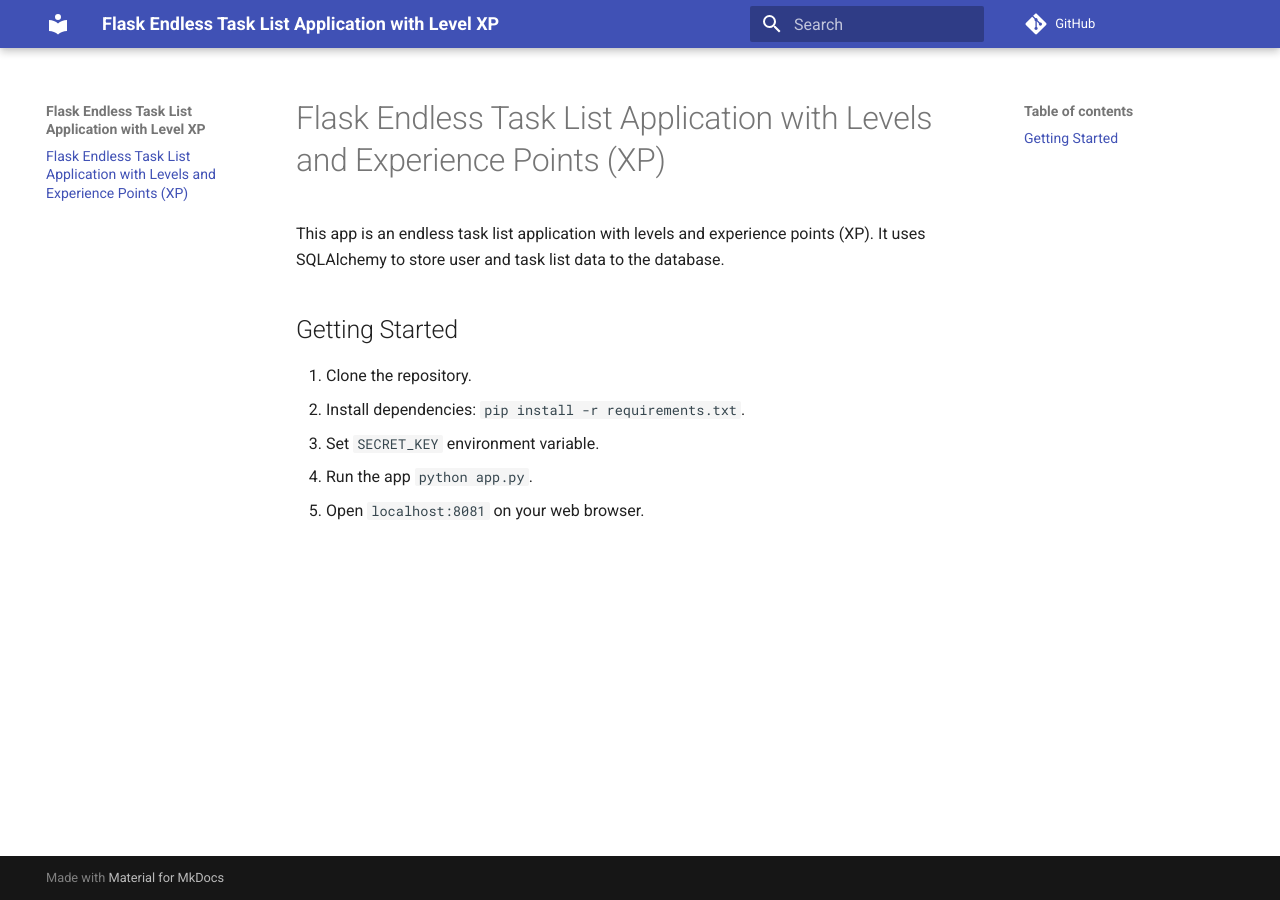
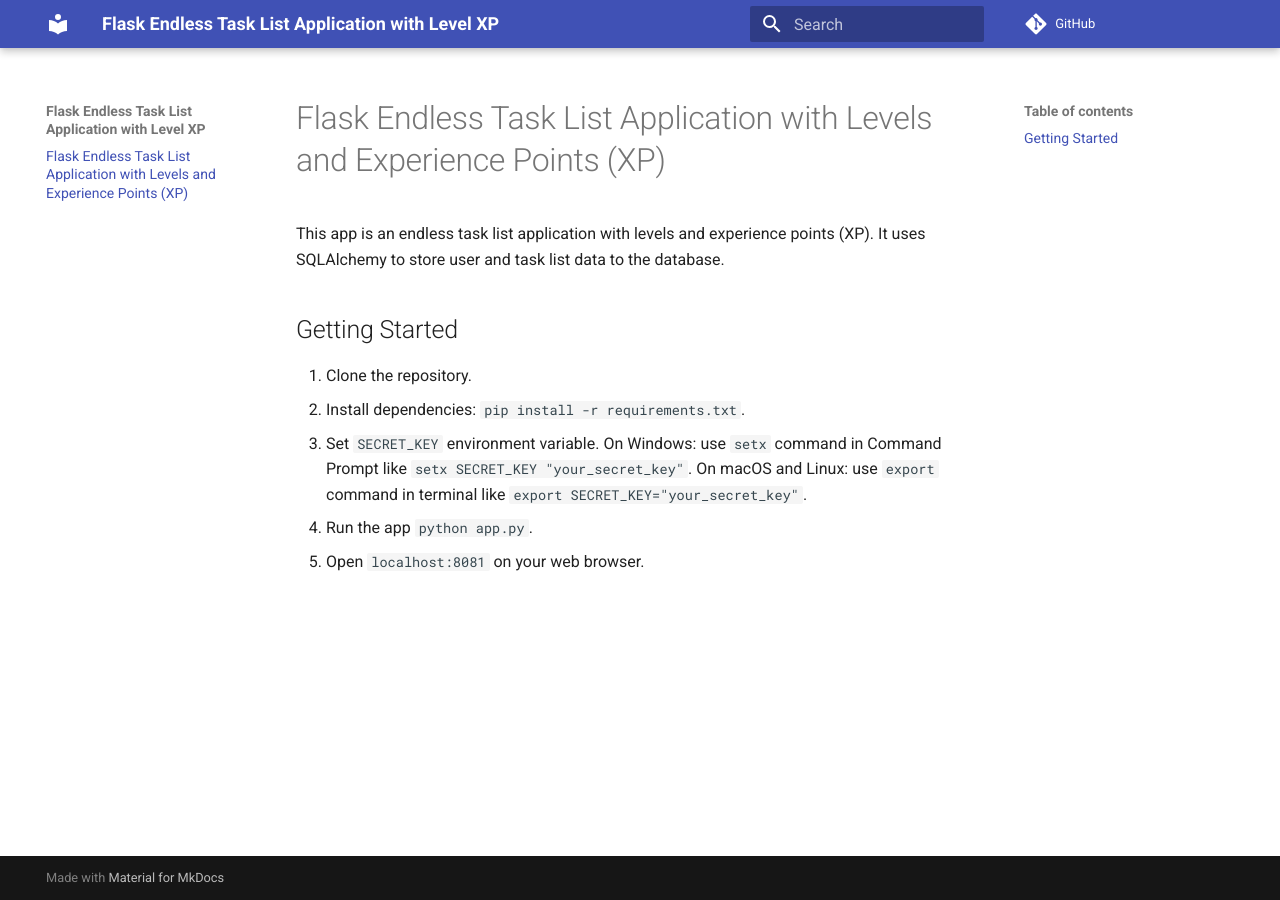
Before and after one commit to lulunac27a/flask-endless-task-list-app, an MkDocs documentation site: the page built from docs/index.md, in a window 1280 px wide. Built offline with MkDocs 1.6.1 and Material for MkDocs 9.7.7, drawn with Linux system fonts in a browser that asks for light colours; comment, search, counter and statistics services are not loaded.

Commit message:
Add instructions to set `SECRET_KEY` environment variable

```diff
--- a/docs/index.md
+++ b/docs/index.md
@@ -6,6 +6,6 @@ This app is an endless task list application with levels and experience points (
 
 1. Clone the repository.
 2. Install dependencies: `pip install -r requirements.txt`.
-3. Set `SECRET_KEY` environment variable.
+3. Set `SECRET_KEY` environment variable. On Windows: use `setx` command in Command Prompt like `setx SECRET_KEY "your_secret_key"`. On macOS and Linux: use `export` command in terminal like `export SECRET_KEY="your_secret_key"`.
 4. Run the app `python app.py`.
 5. Open `localhost:8081` on your web browser.
```
Also changed, not shown: README.md (+1 -1 lines).
